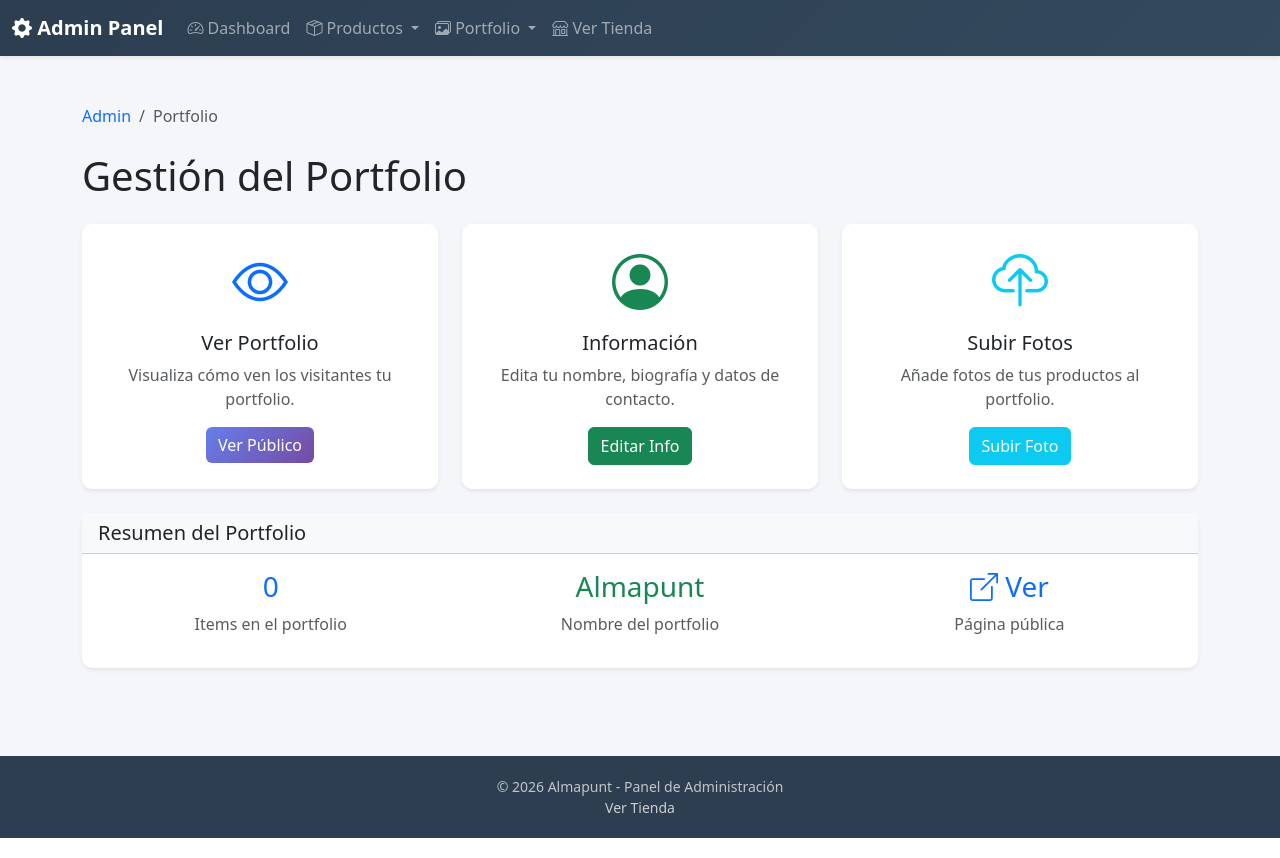
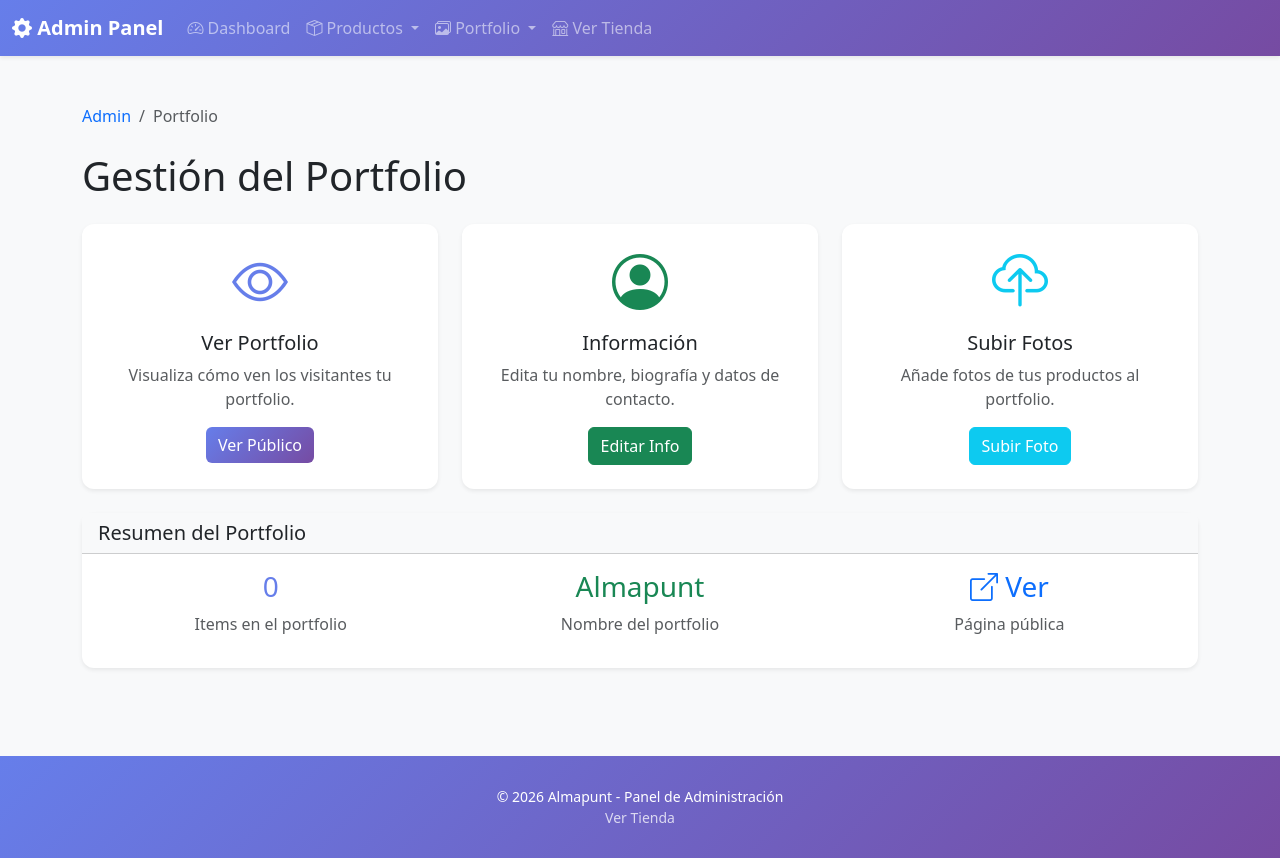
Before and after one commit to soralis05-ai/carrito, a Flask app: page /portfolio/admin in a window 1280 px wide. Run offline with Flask 3, Linux system fonts and the light colour scheme; data comes from the database, SQL or seed files in the repository; data that the repository does not hold is empty.

Commit message:
Style: Unificar diseño del admin con tema publico
- Navbar del admin usa gradiente morado/azul signature
- Footer del admin con mismo gradiente
- Cards y botones con mismos estilos que el sitio publico
- Mismos colores y efectos hover en todo el sitio

```diff
--- a/app/blueprints/admin/templates/admin/_navbar.html
+++ b/app/blueprints/admin/templates/admin/_navbar.html
@@ -1,5 +1,5 @@
 <!-- Navbar exclusivo para Panel de Administración -->
-<nav class="navbar navbar-expand-lg navbar-dark navbar-admin shadow-sm">
+<nav class="navbar navbar-expand-lg navbar-dark navbar-portfolio shadow-sm">
     <div class="container-fluid">
         <a class="navbar-brand fw-bold" href="{{ url_for('admin.dashboard') }}">
             <i class="bi bi-gear-fill"></i> Admin Panel
--- a/app/blueprints/admin/templates/admin/layout.html
+++ b/app/blueprints/admin/templates/admin/layout.html
@@ -10,16 +10,23 @@
     <link href="https://cdn.jsdelivr.net/npm/bootstrap-icons@1.11.3/font/bootstrap-icons.min.css" rel="stylesheet">
     <link rel="stylesheet" href="{{ url_for('static', filename='css/style.css') }}">
     <style>
-        /* Estilos específicos para el panel de administración */
+        /* Tema Portfolio - Gradiente morado/azul para Admin */
+        :root {
+            --primary-gradient: linear-gradient(135deg, #667eea 0%, #764ba2 100%);
+            --primary-color: #667eea;
+            --secondary-color: #764ba2;
+            --accent-color: #f093fb;
+        }
+
         body {
-            background: #f4f6f9;
+            background: #f8f9fa;
             min-height: 100vh;
         }
 
-        /* Navbar oscuro para admin */
-        .navbar-admin {
-            background: linear-gradient(135deg, #2c3e50 0%, #34495e 100%) !important;
-            box-shadow: 0 2px 10px rgba(0,0,0,0.15);
+        /* Navbar con gradiente signature */
+        .navbar-portfolio {
+            background: var(--primary-gradient) !important;
+            box-shadow: 0 2px 15px rgba(102, 126, 234, 0.3);
         }
 
         .navbar-brand {
@@ -29,25 +36,25 @@
         /* Cards del dashboard */
         .card {
             border: none;
-            border-radius: 10px;
-            box-shadow: 0 2px 10px rgba(0,0,0,0.08);
-            transition: transform 0.2s, box-shadow 0.2s;
+            border-radius: 12px;
+            box-shadow: 0 4px 15px rgba(0,0,0,0.08);
+            transition: transform 0.3s, box-shadow 0.3s;
         }
 
         .card:hover {
-            transform: translateY(-3px);
-            box-shadow: 0 4px 20px rgba(0,0,0,0.12);
+            transform: translateY(-4px);
+            box-shadow: 0 8px 25px rgba(0,0,0,0.12);
         }
 
-        /* Botones */
+        /* Botones con gradiente */
         .btn-primary {
-            background: linear-gradient(135deg, #667eea 0%, #764ba2 100%);
+            background: var(--primary-gradient);
             border: none;
         }
 
         .btn-primary:hover {
             opacity: 0.9;
-            transform: translateY(-1px);
+            transform: translateY(-2px);
         }
 
         /* Tablas */
@@ -61,12 +68,31 @@
             background: #f8f9fa;
         }
 
-        /* Footer admin */
+        /* Footer con gradiente */
         .admin-footer {
-            background: #2c3e50;
-            color: rgba(255,255,255,0.7);
-            padding: 20px 0;
+            background: var(--primary-gradient);
+            color: white;
+            padding: 30px 0;
             margin-top: 40px;
+        }
+
+        .admin-footer a {
+            color: rgba(255,255,255,0.9);
+            text-decoration: none;
+        }
+
+        .admin-footer a:hover {
+            opacity: 1;
+        }
+
+        /* Títulos y enlaces */
+        .text-primary {
+            color: var(--primary-color) !important;
+        }
+
+        /* Alertas */
+        .alert {
+            border-radius: 8px;
         }
     </style>
     {% block extra_css %}{% endblock %}
```
